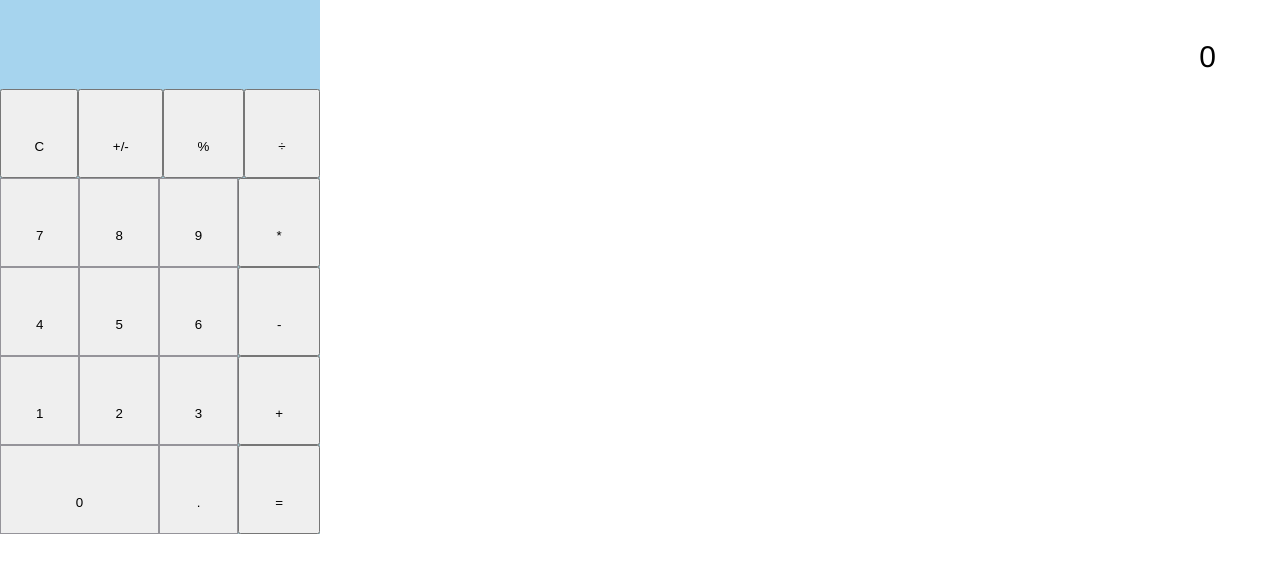
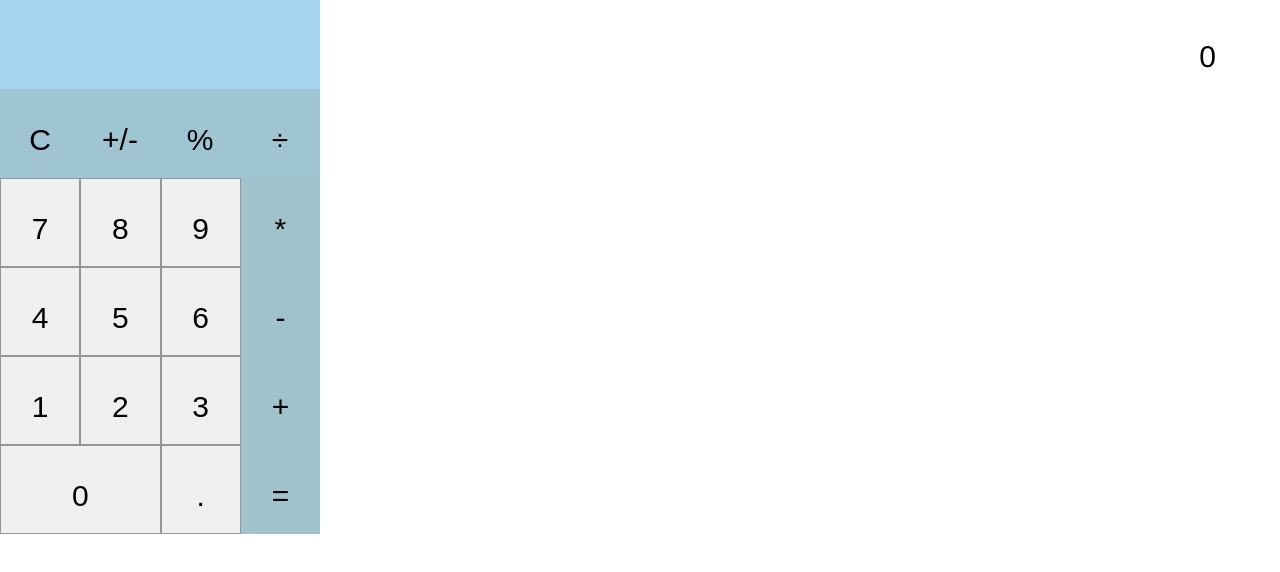
Before and after one commit to LuceCompany/ICalcCommunity, a Vue app: page / in a window 1280 px wide. Shown: the top 572 px of the page. Built offline with nearby package versions, Linux system fonts and the light colour scheme; the HTML template or start-up script is replaced by a standard one.

Commit message:
Setting button

```diff
--- a/src/components/static/style.css
+++ b/src/components/static/style.css
@@ -25,34 +25,51 @@
     z-index: 2;
   }
 
+  button {
+    outline: none;
+    font-size: 30px;
+  }
+
   .top_operator {
     grid-column: 1 / -1;
     grid-row: 2/3;
-    background-color: #9cbec7b4;
 
     display: grid;
-    grid-template-columns: repeat(4, auto);
+    grid-template-columns: repeat(4, 80px);
     grid-template-rows: repeat(1, auto);
   }
+  .top_operator button{
+    text-decoration: none;
+    border: none;
+    background-color: #9cbec7b4;
+  }
+  .top_operator button :active{
+    border-block: none;
+  }
   .top_operator .btn {
-    padding-top: 26px;
+    padding-top: 12px;
     cursor: pointer;
   }
 
   .right_operator {
     grid-column: 4/5;
     grid-row: 3/ -1;
-    background-color: #9cbec7b4;
 
     display: grid;
     grid-template-columns: repeat(1, auto);
     grid-template-rows: repeat(4, auto);
   }
+  .right_operator button{
+    text-decoration: none;
+    border: none;
+    background-color: #9cbec7b4;
+  }
   .right_operator .btn {
-    padding-top: 26px;
+    padding-top: 12px;
     cursor: pointer;
   }
 
+  /* Class for number */
   .button {
     grid-column: 1/4;
     grid-row: 3 / -1;
@@ -62,13 +79,17 @@
     grid-template-columns: repeat(3, auto);
     grid-template-rows: repeat(4, auto);
   }
+  .button button{
+    text-decoration: none;
+  }
   .button .btn {
     border: 1px solid #27243173;
     cursor: pointer;
-    padding-top: 26px;
+    padding-top: 12px;
   }
   .btn :active {
-    transform: scale(0.9);
+    transform: scale(0.85);
+    color: rgb(71, 113, 138);
   }
   .button .zero {
     grid-column: 1/3;
```
